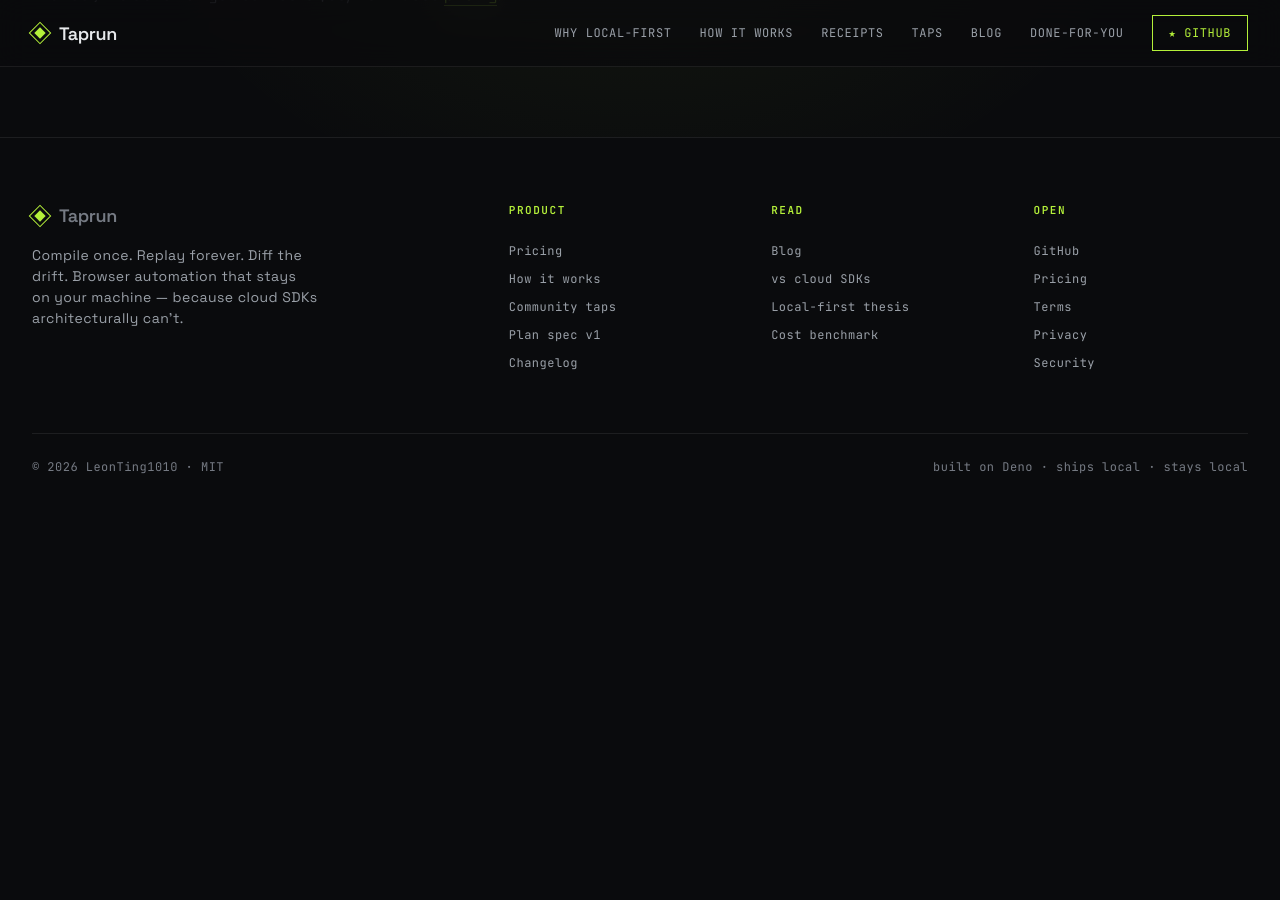
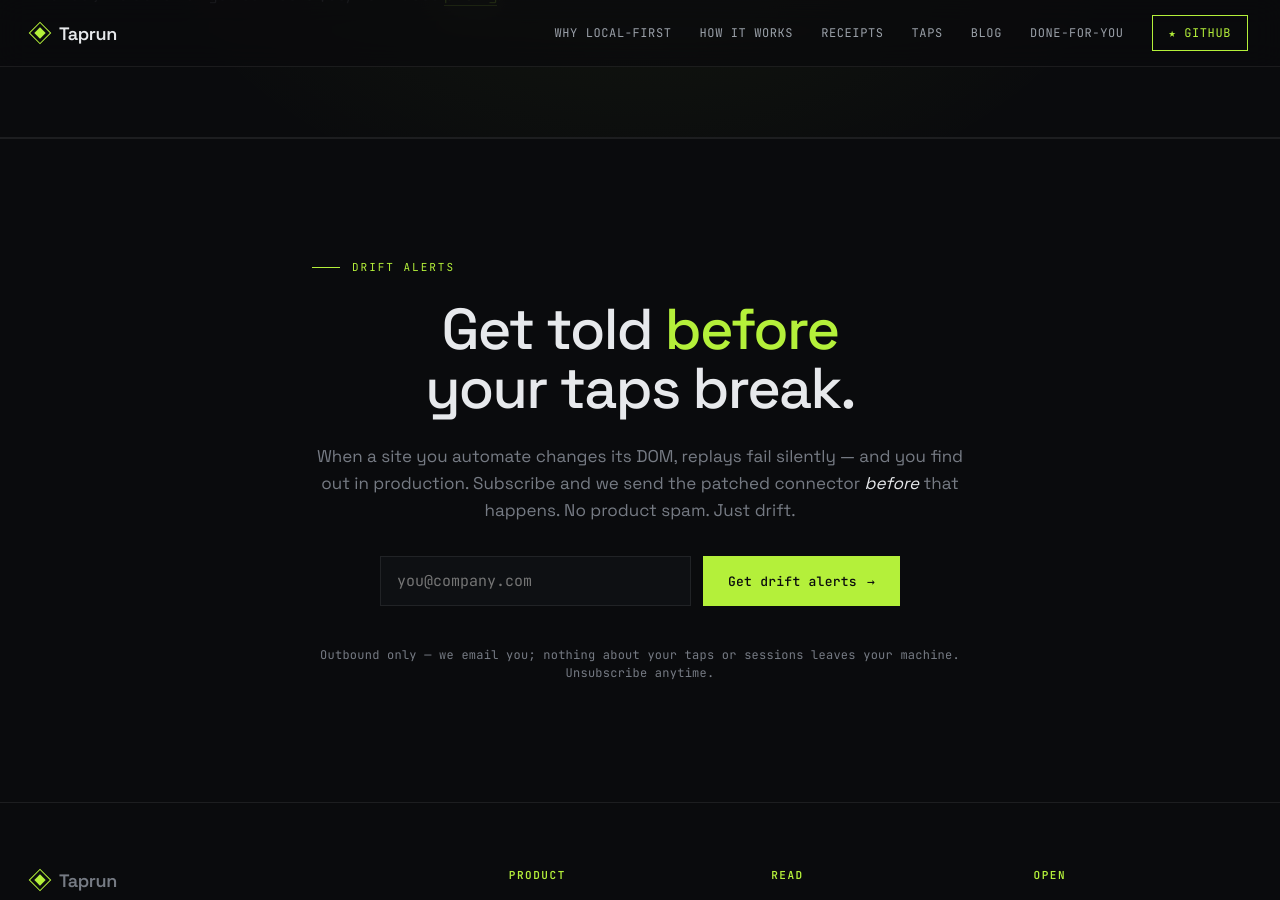
Before and after one commit to LeonTing1010/tap, a Jekyll site: the page built from docs/index.html, in a window 1280 px wide and 900 px high, scrolled down 8999 px. Built offline with Jekyll 4.4.1, drawn with Linux system fonts in a browser that asks for light colours; before the commit the page ends 9523 px from its top, so only the background shows below that.

Commit message:
site: launch drift-alerts email capture (own Cloudflare Worker → D1)
The #drift-alerts landing form now posts to our own worker
(taprun-drift-alerts.workers.dev → D1) instead of a third-party newsletter
embed — the subscriber list is ours. Form renders when _config.yml
newsletter.endpoint is set; JS gives inline feedback, no-JS falls back to a
plain POST → worker 303 → /thanks.html. Honeypot + utm capture included.
README nav links (EN + zh-CN) point to #drift-alerts.

Co-Authored-By: Claude Opus 4.8 (1M context) <noreply@anthropic.com>

```diff
--- a/docs/_config.yml
+++ b/docs/_config.yml
@@ -4,6 +4,13 @@ description: Browser automation that runs in your browser, not someone else's cl
 author:
   name: Leon Ting
   url: https://github.com/LeonTing1010
+
+# Drift-alerts email capture → our OWN Cloudflare Worker (core/workers/drift-alerts)
+# backed by D1. The subscriber list is ours — no third party. Setting `endpoint`
+# makes the landing form (#drift-alerts) render; unset it and the form stays
+# hidden (so a broken/unwired form never ships).
+newsletter:
+  endpoint: https://taprun-drift-alerts.toptest.workers.dev/subscribe
 
 plugins:
   - jekyll-sitemap
--- a/docs/index.html
+++ b/docs/index.html
@@ -1672,6 +1672,69 @@ footer {
   </div>
 </section>
 
+<!-- ============== DRIFT ALERTS (email capture · own Cloudflare Worker → D1) ============== -->
+<!-- Posts to our own worker (core/workers/drift-alerts) → D1; the subscriber list
+     is ours, no third party. Renders only when _config.yml newsletter.endpoint is
+     set to the deployed worker URL, so a broken/unwired form never ships.
+     No-JS fallback: a plain form POST → worker 303-redirects to /thanks.html. -->
+{% if site.newsletter.endpoint %}
+<section class="section" id="drift-alerts" style="border-top:1px solid var(--ink-rule);">
+  <div class="container" style="max-width:720px; text-align:center;">
+    <div class="section-label reveal">Drift alerts</div>
+    <h2 class="reveal delay-1">Get told <em>before</em> your taps break.</h2>
+    <p class="reveal delay-2" style="max-width:60ch; margin:16px auto 0; font-family:var(--font-body); font-size:17px; color:var(--text-muted); line-height:1.6; text-wrap:pretty;">
+      When a site you automate changes its DOM, replays fail silently — and you find out in production. Subscribe and we send the patched connector <em>before</em> that happens. No product spam. Just drift.
+    </p>
+    <form id="drift-form" class="reveal delay-3"
+          action="{{ site.newsletter.endpoint }}"
+          method="post"
+          style="display:flex; gap:12px; flex-wrap:wrap; justify-content:center; margin:32px auto 0; max-width:520px;">
+      <!-- honeypot: humans leave this empty (off-screen, not display:none) -->
+      <input type="text" name="website" tabindex="-1" autocomplete="off" aria-hidden="true"
+             style="position:absolute; left:-9999px; width:1px; height:1px; opacity:0;" />
+      <input type="hidden" name="source" value="landing" />
+      <input id="drift-email" type="email" name="email" required placeholder="you@company.com" aria-label="Email address"
+             style="flex:1 1 240px; min-width:0; padding:14px 16px; font-family:var(--font-mono); font-size:15px; color:var(--text); background:var(--ink-soft); border:1px solid var(--ink-rule); border-radius:0; outline:none;" />
+      <button type="submit" class="btn-primary">Get drift alerts <span class="arrow">→</span></button>
+    </form>
+    <p id="drift-status" role="status" aria-live="polite" style="min-height:1.2em; margin:16px auto 0; font-family:var(--font-mono); font-size:13px; color:var(--text); letter-spacing:0.01em;"></p>
+    <p class="reveal delay-3" style="margin:8px auto 0; font-family:var(--font-mono); font-size:12px; color:var(--text-muted); letter-spacing:0.02em;">
+      Outbound only — we email you; nothing about your taps or sessions leaves your machine. Unsubscribe anytime.
+    </p>
+  </div>
+</section>
+<script>
+(function () {
+  var f = document.getElementById('drift-form');
+  if (!f) return;
+  var status = document.getElementById('drift-status');
+  var utm = (location.search || '').replace(/^\?/, '').slice(0, 500);
+  f.addEventListener('submit', function (e) {
+    e.preventDefault();
+    var email = (document.getElementById('drift-email').value || '').trim();
+    status.textContent = '…';
+    fetch(f.action, {
+      method: 'POST',
+      headers: { 'content-type': 'application/json' },
+      body: JSON.stringify({ email: email, source: 'landing', utm: utm, website: f.website.value })
+    })
+      .then(function (r) { return r.json().catch(function () { return {}; }).then(function (b) { return { ok: r.ok, b: b }; }); })
+      .then(function (res) {
+        if (res.ok) {
+          status.textContent = res.b.duplicate
+            ? "You're already on the list — we'll ping you before your taps break."
+            : "✓ You're on the list. We'll email you before your taps break.";
+          f.reset();
+        } else {
+          status.textContent = (res.b && res.b.error) ? ('Hmm — ' + res.b.error + '. Try again?') : 'Something went wrong. Try again?';
+        }
+      })
+      .catch(function () { status.textContent = 'Network hiccup — try again in a moment.'; });
+  });
+})();
+</script>
+{% endif %}
+
 <footer>
   <div class="container">
     <div class="footer-grid">
```
Also changed, not shown: README.zh-CN.md (+1 -0 lines), README.md.
